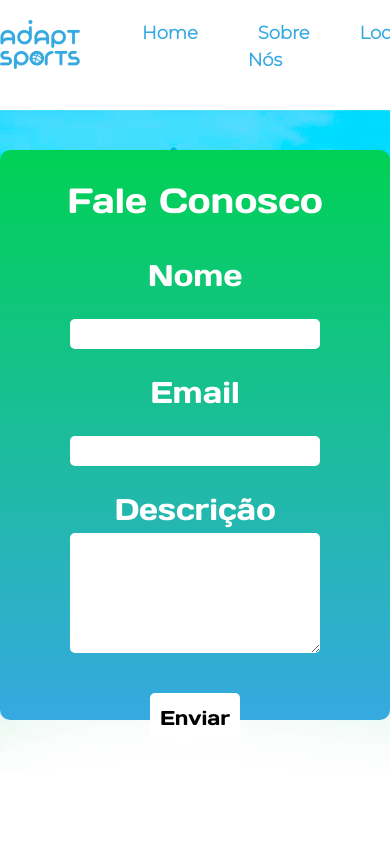
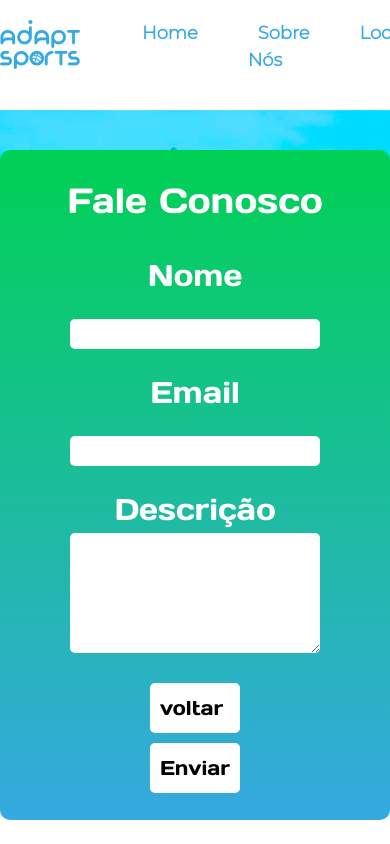
Before and after one commit to Apolock33/ProjetoFinal-Parte3-EntregaFinal, a React (Create React App) app in the folder adaptsports-front-end/: page /contatos in a window 390 px wide. Shown: the top 844 px of the page. Built offline with nearby package versions, Linux system fonts and the light colour scheme.

Commit message:
Cmmit Contatos melhorado

```diff
--- a/adaptsports-front-end/src/Components/NavBar/NavBar.js
+++ b/adaptsports-front-end/src/Components/NavBar/NavBar.js
@@ -15,7 +15,7 @@ export default function NavBar() {
           <li><Link className='a' to='/sobrenos'>Sobre Nós</Link></li>
           <li><Link className='a' to='/locais'>Locais</Link></li>
           <li><Link className='a' to='/esportes'>Esportes</Link></li>
-          <li><Link className='a' to='/contatos'>Contatos</Link></li>
+          <li><Link className='a' to='/contatos'>Fale Conosco</Link></li>
           <li><Link className='Login' to='/'>LogIn</Link></li>
         </ul>
       </div>
--- a/adaptsports-front-end/src/Pages/Contatos/Contatos.css
+++ b/adaptsports-front-end/src/Pages/Contatos/Contatos.css
@@ -14,7 +14,7 @@
 
   .formularioContainer {
     background: linear-gradient(to top, #36a9e1, #00d154);
-    height: 570px;
+    height: 670px;
     width: 400px;
     border-radius: 10px;
     margin-top: 40px;
@@ -75,6 +75,15 @@
   }
   .botaoEnviar:hover {
     box-shadow: 0px 7px 10px rgba(0, 0, 0, 0.5);
+  }
+  .butonsContainer{
+    display:flex;
+    flex-direction: column;
+
+  }
+  .butonsContainer a{
+    text-decoration: none;
+    color: #000;
   }
 }
 
@@ -142,7 +151,7 @@
     border-radius: 5px;
     width: 350px;
     height: 180px;
-    margin: 0 0px 30px 0;
+    margin: 0 0px 10px 0;
   }
 
   .botaoEnviar {
@@ -153,9 +162,14 @@
     font-size: 20px;
     background-color: #fff;
     color: #36a9e1;
+    margin:0 10px;
   }
   .botaoEnviar:hover {
     box-shadow: 0px 7px 10px rgba(0, 0, 0, 0.5);
     cursor: pointer;
   }
+  .butonsContainer a{
+    text-decoration: none;
+    color: #000;
+  }
 }
--- a/adaptsports-front-end/src/Pages/Contatos/index.js
+++ b/adaptsports-front-end/src/Pages/Contatos/index.js
@@ -1,6 +1,7 @@
 import React, { useRef } from 'react';
 import './Contatos.css'
 import api from '../../Services/api'
+import { Link } from 'react-router-dom';
 
 export default function Contatos() {
   const nome = useRef()
@@ -36,7 +37,10 @@ export default function Contatos() {
                 <label>Descrição</label>
                 <textarea type="text" className="descricaoInput" ref={descricao} />
               </div>
-              <button required type="submit" className="botaoEnviar">Enviar</button>
+              <div className="butonsContainer">
+                <Link to='/' className="botaoEnviar">voltar</Link>
+                <button required type="submit" className="botaoEnviar">Enviar</button>
+              </div>
             </div>
           </div>
         </form>
```
